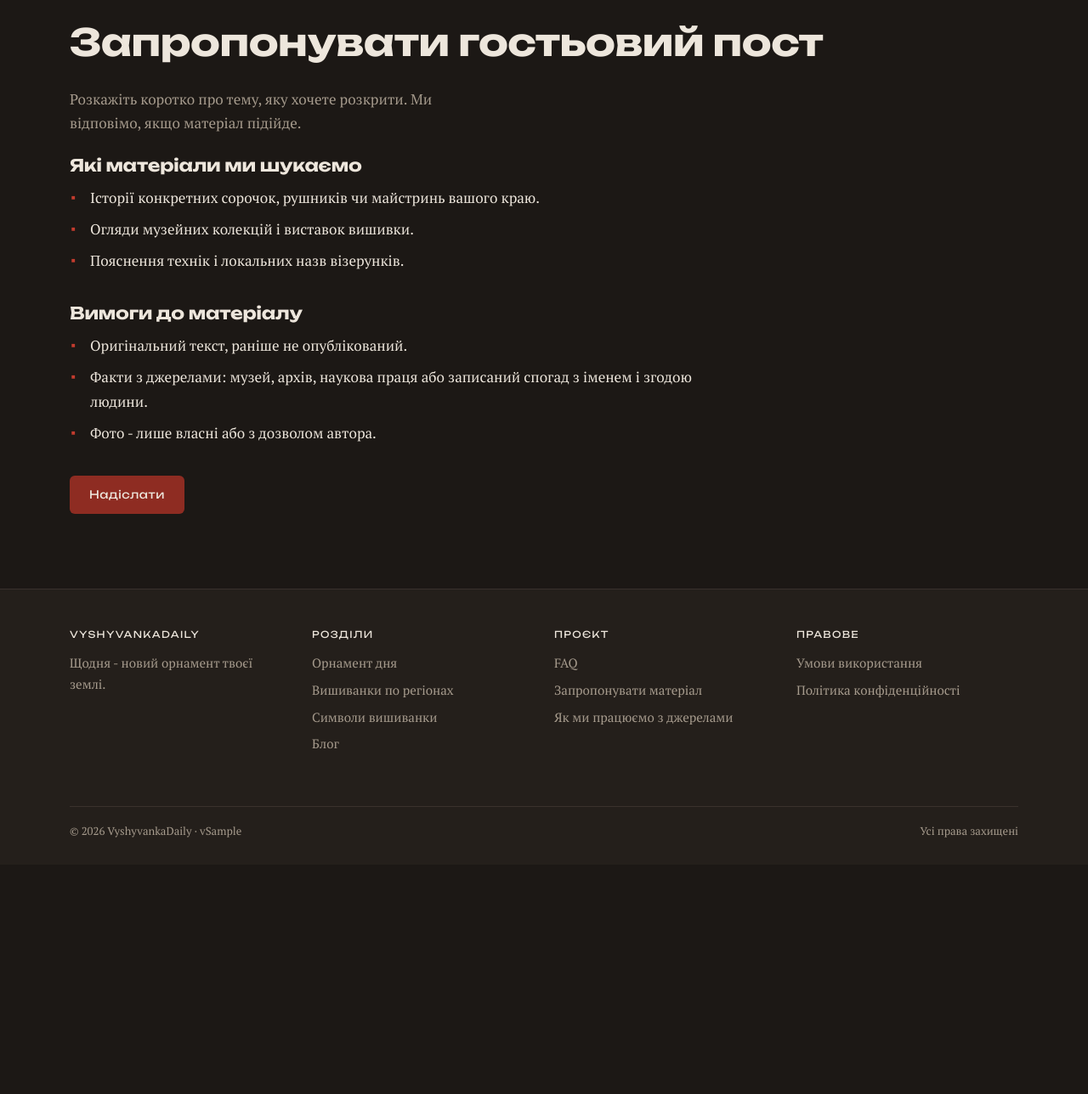
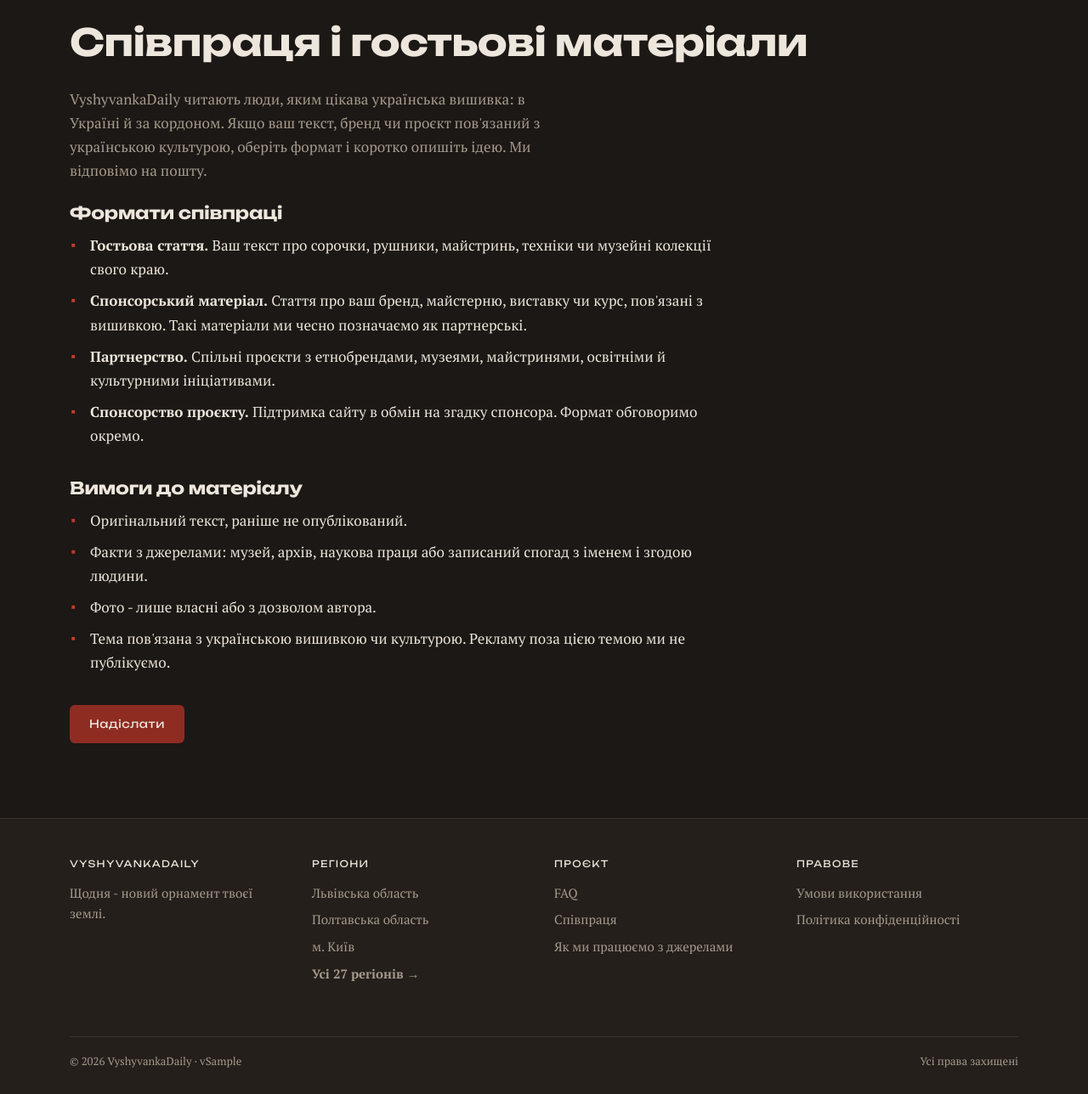
Before and after one commit to ZamotVlad/VyshyvankaDaily, a Django app: template templates/blog/guest_post_propose.html in a window 1280 px wide. Shown: the part 69-1357 px from the top of the page at 85% size. Before the commit the page ends 1055 px from the top, so only its background shows below. Run offline with Django 5.2, Linux system fonts and the light colour scheme; the template is opened without the code that fills it: most values are stand-ins (such as "Sample title", 1, 10 or a date in 2020); form fields are guessed from the names that the template uses; some libraries are stand-ins or nearby versions.

Commit message:
Collaboration page with formats, footer regions back

```diff
--- a/apps/blog/tests.py
+++ b/apps/blog/tests.py
@@ -254,7 +254,8 @@ class GuestPostFormLabelTests(TestCase):
         self.assertIn("Ваше ім&#x27;я", uk)
         self.assertNotIn("Contact name", uk)
         self.assertIn("Your name", en)
-        self.assertIn("About your article", en)
+        self.assertIn("About your proposal", en)
+        self.assertIn("Type of collaboration", en)
 
 
 class GuestPostAdminTests(TestCase):
--- a/templates/base.html
+++ b/templates/base.html
@@ -134,19 +134,19 @@
       <p class="mb-0">{% translate "Щодня - новий орнамент твоєї землі." %}</p>
     </div>
     <div class="col-md-3 mb-4">
-      <p class="vd-footer__title">{% translate "Розділи" %}</p>
+      <p class="vd-footer__title">{% translate "Регіони" %}</p>
       <ul>
-        <li><a href="{% url 'patterns:home' %}">{% translate "Орнамент дня" %}</a></li>
-        <li><a href="{% url 'patterns:region_list' %}">{% translate "Вишиванки по регіонах" %}</a></li>
-        <li><a href="{% url 'patterns:symbols' %}">{% translate "Символи вишиванки" %}</a></li>
-        <li><a href="{% url 'blog:list' %}">{% translate "Блог" %}</a></li>
+        <li><a href="{% url 'patterns:region_detail' 'lvivska-oblast' %}">{% translate "Львівська область" %}</a></li>
+        <li><a href="{% url 'patterns:region_detail' 'poltavska-oblast' %}">{% translate "Полтавська область" %}</a></li>
+        <li><a href="{% url 'patterns:region_detail' 'm-kyiv' %}">{% translate "м. Київ" %}</a></li>
+        <li><a href="{% url 'patterns:region_list' %}"><strong>{% translate "Усі 27 регіонів →" %}</strong></a></li>
       </ul>
     </div>
     <div class="col-md-3 mb-4">
       <p class="vd-footer__title">{% translate "Проєкт" %}</p>
       <ul>
         <li><a href="{% url 'pages:faq' %}">FAQ</a></li>
-        <li><a href="{% url 'blog:propose' %}">{% translate "Запропонувати матеріал" %}</a></li>
+        <li><a href="{% url 'blog:propose' %}">{% translate "Співпраця" %}</a></li>
         <li><a href="{% url 'pages:sources' %}">{% translate "Як ми працюємо з джерелами" %}</a></li>
       </ul>
     </div>
--- a/templates/blog/guest_post_propose.html
+++ b/templates/blog/guest_post_propose.html
@@ -1,22 +1,23 @@
 {% extends "base.html" %}
 {% load i18n %}
 
-{% block title %}{% translate "Запропонувати матеріал" %} - VyshyvankaDaily{% endblock %}
-{% block meta_description %}{% translate "Запропонуйте статтю про вишивку свого краю для блогу VyshyvankaDaily: історії сорочок і майстринь, музейні колекції, локальні техніки." %}{% endblock %}
+{% block title %}{% translate "Співпраця і гостьові матеріали" %} - VyshyvankaDaily{% endblock %}
+{% block meta_description %}{% translate "Співпраця з VyshyvankaDaily: гостьові статті про вишивку, спонсорські матеріали, партнерства з етнобрендами й музеями та спонсорство проєкту." %}{% endblock %}
 
 {% block content %}
-<h1>{% translate "Запропонувати гостьовий пост" %}</h1>
-<p class="vd-muted mb-4" style="max-width: 460px;">
-  {% translate "Розкажіть коротко про тему, яку хочете розкрити. Ми відповімо, якщо матеріал підійде." %}
+<h1>{% translate "Співпраця і гостьові матеріали" %}</h1>
+<p class="vd-muted mb-4" style="max-width: 560px;">
+  {% translate "VyshyvankaDaily читають люди, яким цікава українська вишивка: в Україні й за кордоном. Якщо ваш текст, бренд чи проєкт пов'язаний з українською культурою, оберіть формат і коротко опишіть ідею. Ми відповімо на пошту." %}
 </p>
 
 <div class="vd-doc mb-4">
   <section>
-    <h2>{% translate "Які матеріали ми шукаємо" %}</h2>
+    <h2>{% translate "Формати співпраці" %}</h2>
     <ul>
-      <li>{% translate "Історії конкретних сорочок, рушників чи майстринь вашого краю." %}</li>
-      <li>{% translate "Огляди музейних колекцій і виставок вишивки." %}</li>
-      <li>{% translate "Пояснення технік і локальних назв візерунків." %}</li>
+      <li><strong>{% translate "Гостьова стаття." %}</strong> {% translate "Ваш текст про сорочки, рушники, майстринь, техніки чи музейні колекції свого краю." %}</li>
+      <li><strong>{% translate "Спонсорський матеріал." %}</strong> {% translate "Стаття про ваш бренд, майстерню, виставку чи курс, пов'язані з вишивкою. Такі матеріали ми чесно позначаємо як партнерські." %}</li>
+      <li><strong>{% translate "Партнерство." %}</strong> {% translate "Спільні проєкти з етнобрендами, музеями, майстринями, освітніми й культурними ініціативами." %}</li>
+      <li><strong>{% translate "Спонсорство проєкту." %}</strong> {% translate "Підтримка сайту в обмін на згадку спонсора. Формат обговоримо окремо." %}</li>
     </ul>
   </section>
   <section>
@@ -25,6 +26,7 @@
       <li>{% translate "Оригінальний текст, раніше не опублікований." %}</li>
       <li>{% translate "Факти з джерелами: музей, архів, наукова праця або записаний спогад з іменем і згодою людини." %}</li>
       <li>{% translate "Фото - лише власні або з дозволом автора." %}</li>
+      <li>{% translate "Тема пов'язана з українською вишивкою чи культурою. Рекламу поза цією темою ми не публікуємо." %}</li>
     </ul>
   </section>
 </div>
```
Also changed, not shown: apps/blog/admin.py (+10 -2 lines), apps/blog/forms.py (+11 -0 lines), apps/blog/models.py (+15 -2 lines), apps/core/site_tests.py (+26 -1 lines), apps/blog/migrations/0015_guestpost_collaboration_type.py (added), locale/en/LC_MESSAGES/django.po.
